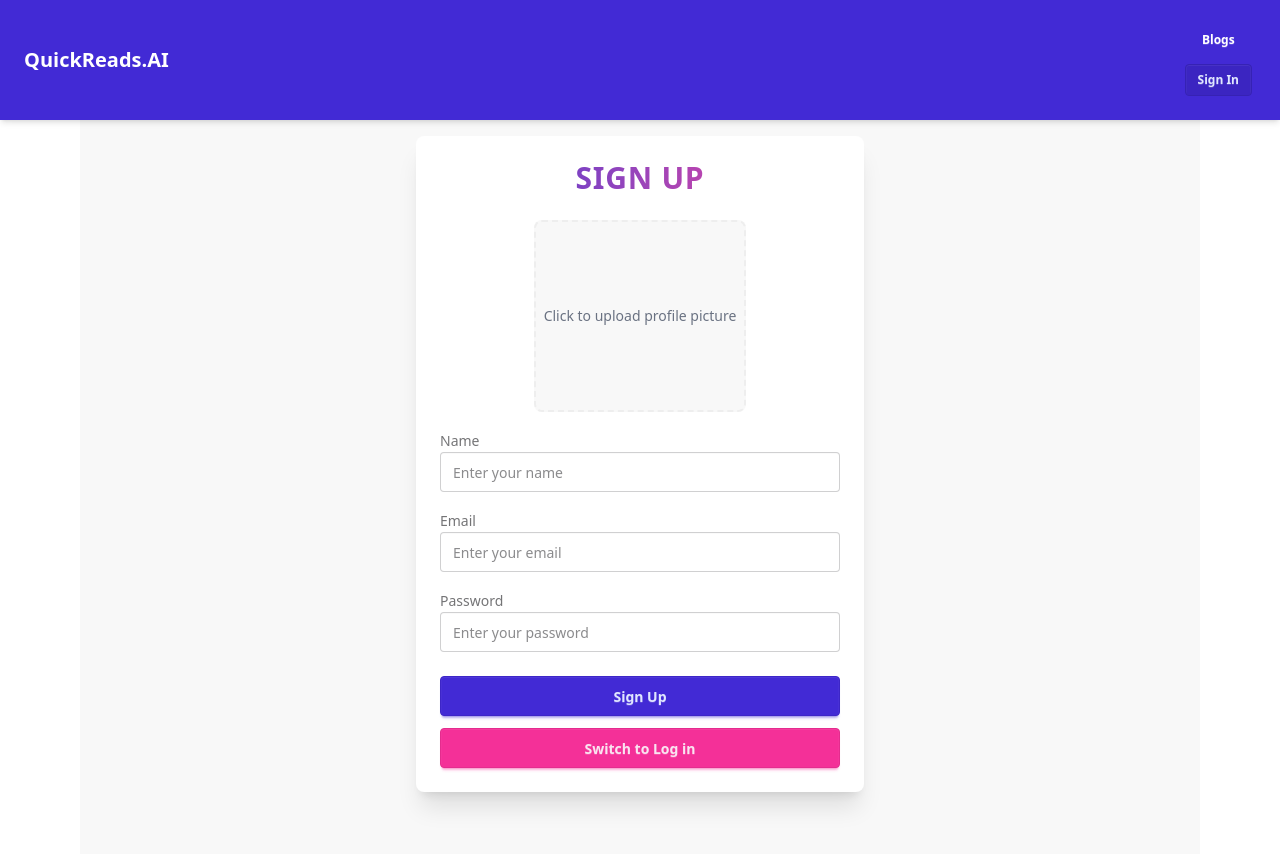
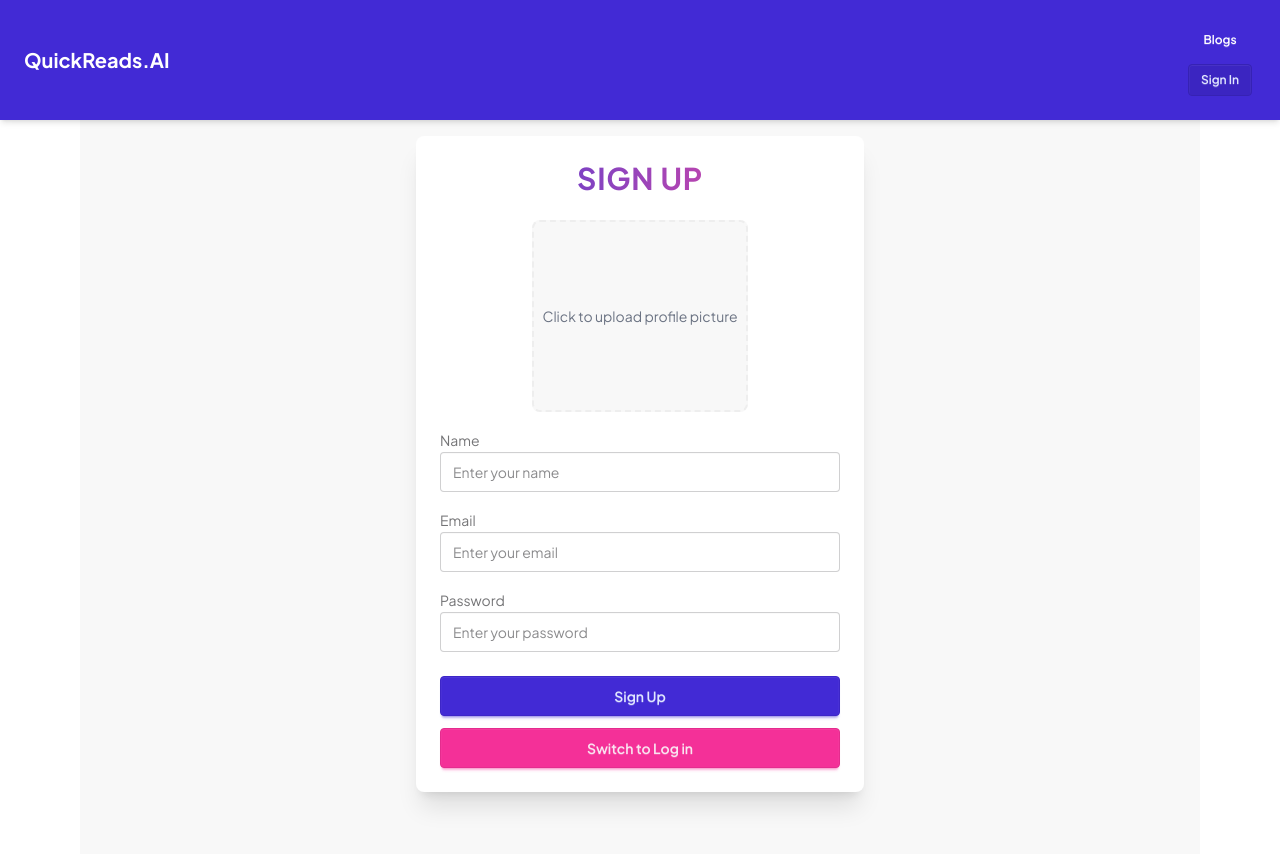
Before and after one commit to Shivam24S/Ai-powered-blog-platform-, a React (Vite) app in the folder frontend/: page / in a window 1280 px wide. Shown: the top 854 px of the page. Built offline with nearby package versions, Linux system fonts and the light colour scheme; no server answers.

Commit message:
font changes added

```diff
--- a/frontend/src/index.css
+++ b/frontend/src/index.css
@@ -1,2 +1,8 @@
+@import url("https://fonts.googleapis.com/css2?family=Plus+Jakarta+Sans:wght@400;600;700&display=swap");
+
 @import "tailwindcss";
 @plugin "daisyui";
+
+body {
+  font-family: "Plus Jakarta Sans", sans-serif;
+}
```
